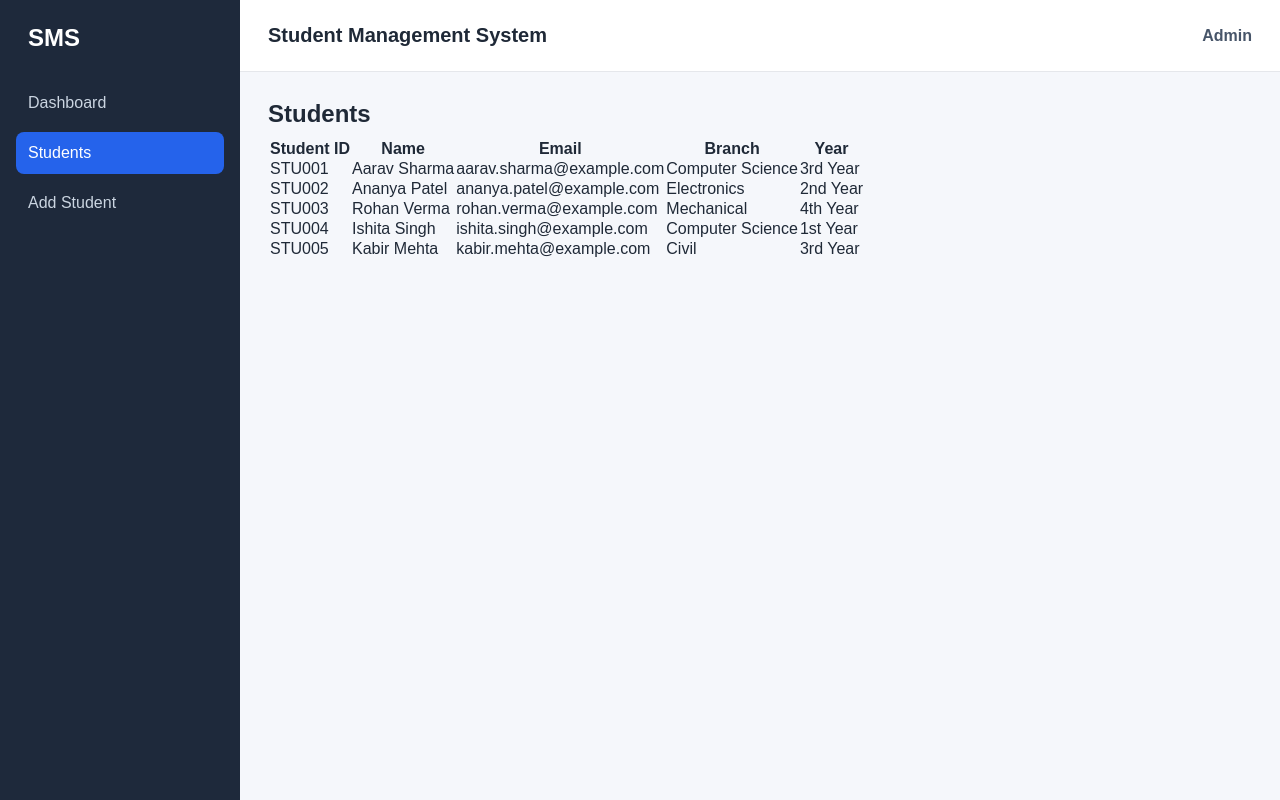
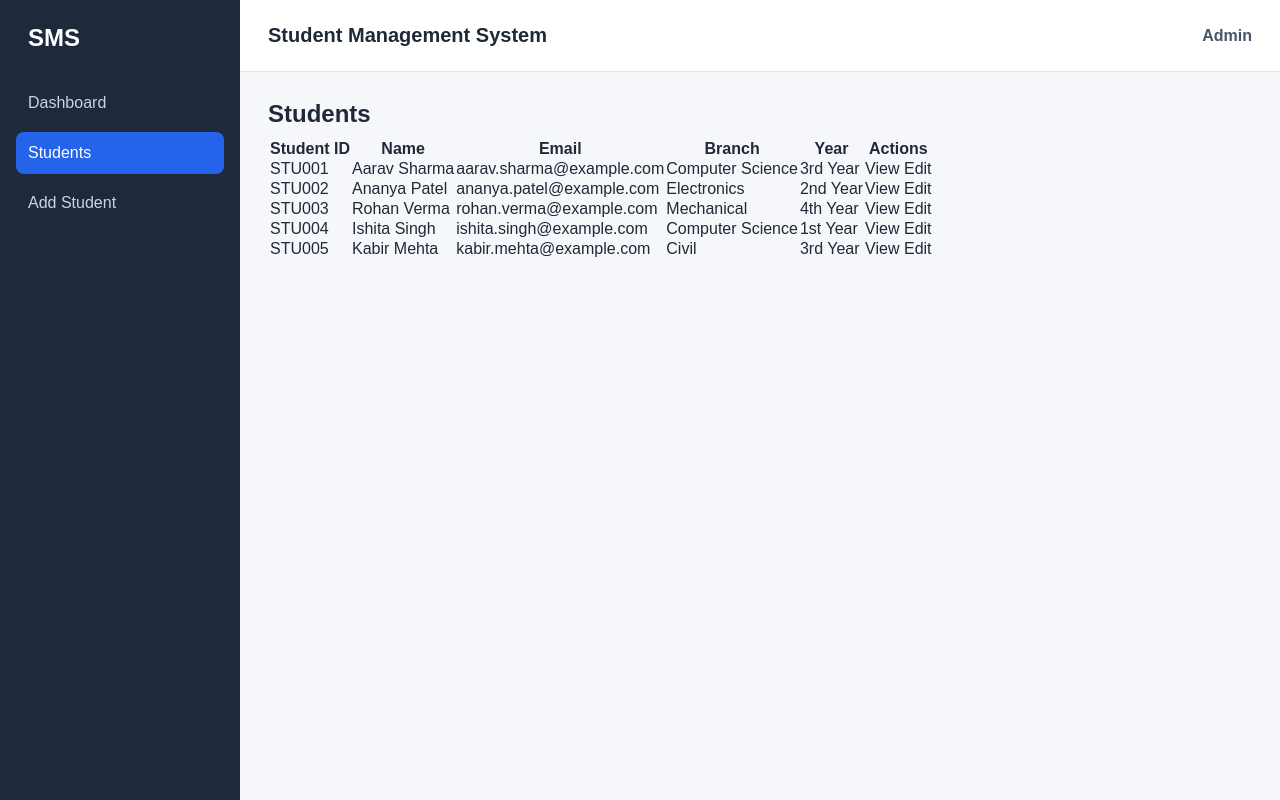
Before and after one commit to tanvimathur2006/DEVOPS-2026-CS-E-23, a React (Vite) app in the folder client/: page /students in a window 1280 px wide. Built offline with nearby package versions, Linux system fonts and the light colour scheme.

Commit message:
feat: add student list actions

```diff
--- a/client/src/pages/Students.jsx
+++ b/client/src/pages/Students.jsx
@@ -1,3 +1,4 @@
+import { Link } from "react-router-dom";
 import students from "../data/studentData";
 
 function Students() {
@@ -13,6 +14,7 @@ function Students() {
             <th>Email</th>
             <th>Branch</th>
             <th>Year</th>
+            <th>Actions</th>
           </tr>
         </thead>
 
@@ -24,6 +26,10 @@ function Students() {
               <td>{student.email}</td>
               <td>{student.branch}</td>
               <td>{student.year}</td>
+              <td>
+                <Link to={`/students/${student.id}`}>View</Link>{" "}
+                <Link to={`/students/${student.id}/edit`}>Edit</Link>
+              </td>
             </tr>
           ))}
         </tbody>
```
